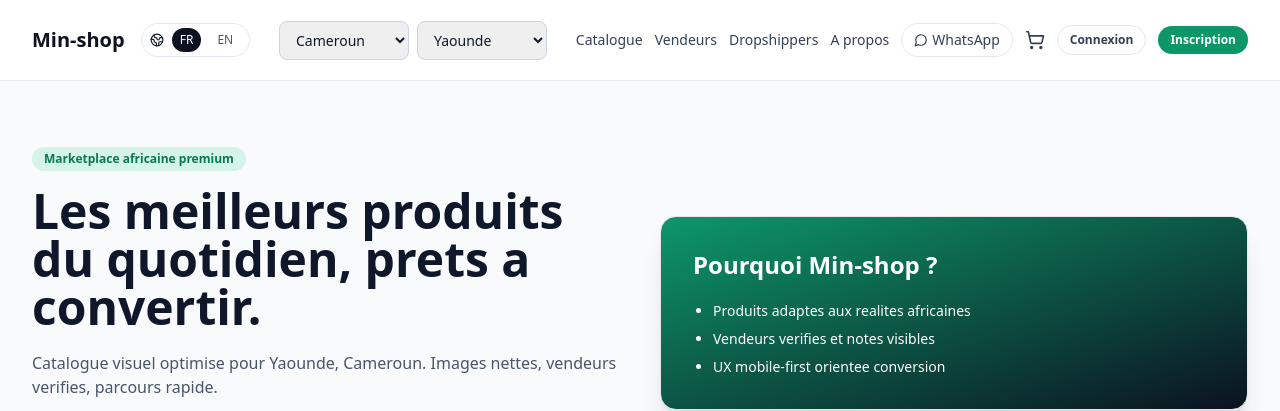
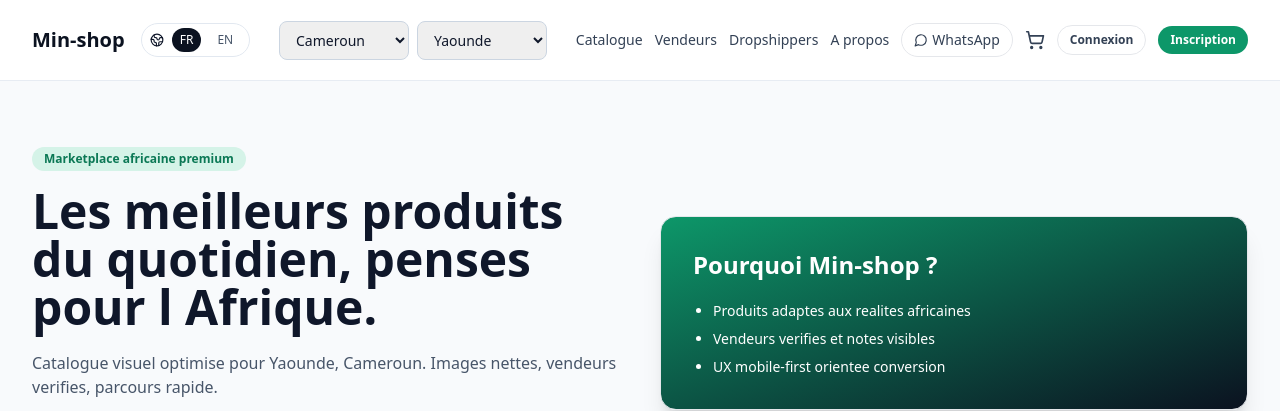
Before and after one commit to minlangrayan-ship-i/Shoprexa, a Next.js app: page / in a window 1280 px wide. Shown: the top 411 px of the page. Built offline with nearby package versions, Linux system fonts and the light colour scheme.

Commit message:
copy: improve homepage hero tagline wording

```diff
--- a/app/page.tsx
+++ b/app/page.tsx
@@ -44,7 +44,7 @@
         <div className="grid items-center gap-10 lg:grid-cols-2">
           <div>
             <p className="mb-4 inline-flex rounded-full bg-brand-100 px-3 py-1 text-xs font-semibold text-brand-700">{t('Marketplace africaine premium', 'Premium African marketplace')}</p>
-            <h1 className="text-4xl font-black leading-tight md:text-5xl">{t('Les meilleurs produits du quotidien, prets a convertir.', 'High-converting products for everyday life in Africa.')}</h1>
+            <h1 className="text-4xl font-black leading-tight md:text-5xl">{t('Les meilleurs produits du quotidien, penses pour l Afrique.', 'The best everyday products, built for African realities.')}</h1>
             <p className="mt-5 text-slate-600">{t('Catalogue visuel optimise pour', 'Visual-first catalog optimized for')} {city}, {country}. {t('Images nettes, vendeurs verifies, parcours rapide.', 'Sharp images, verified sellers, frictionless checkout flow.')}</p>
             <div className="mt-8 flex flex-wrap gap-3">
               <Link href="/shop" className="rounded-xl bg-brand-600 px-5 py-3 font-semibold text-white">{t('Voir le catalogue', 'Browse catalog')}</Link>
```
